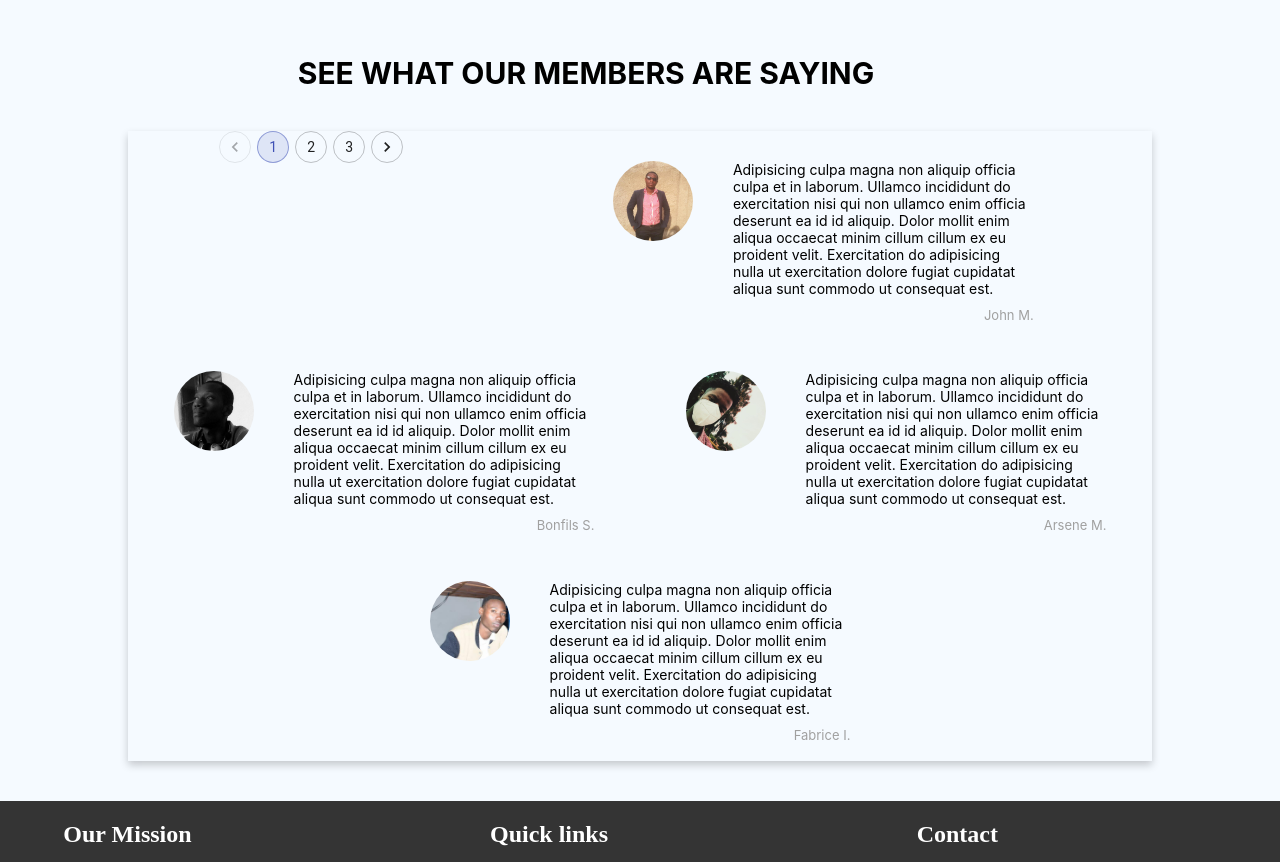
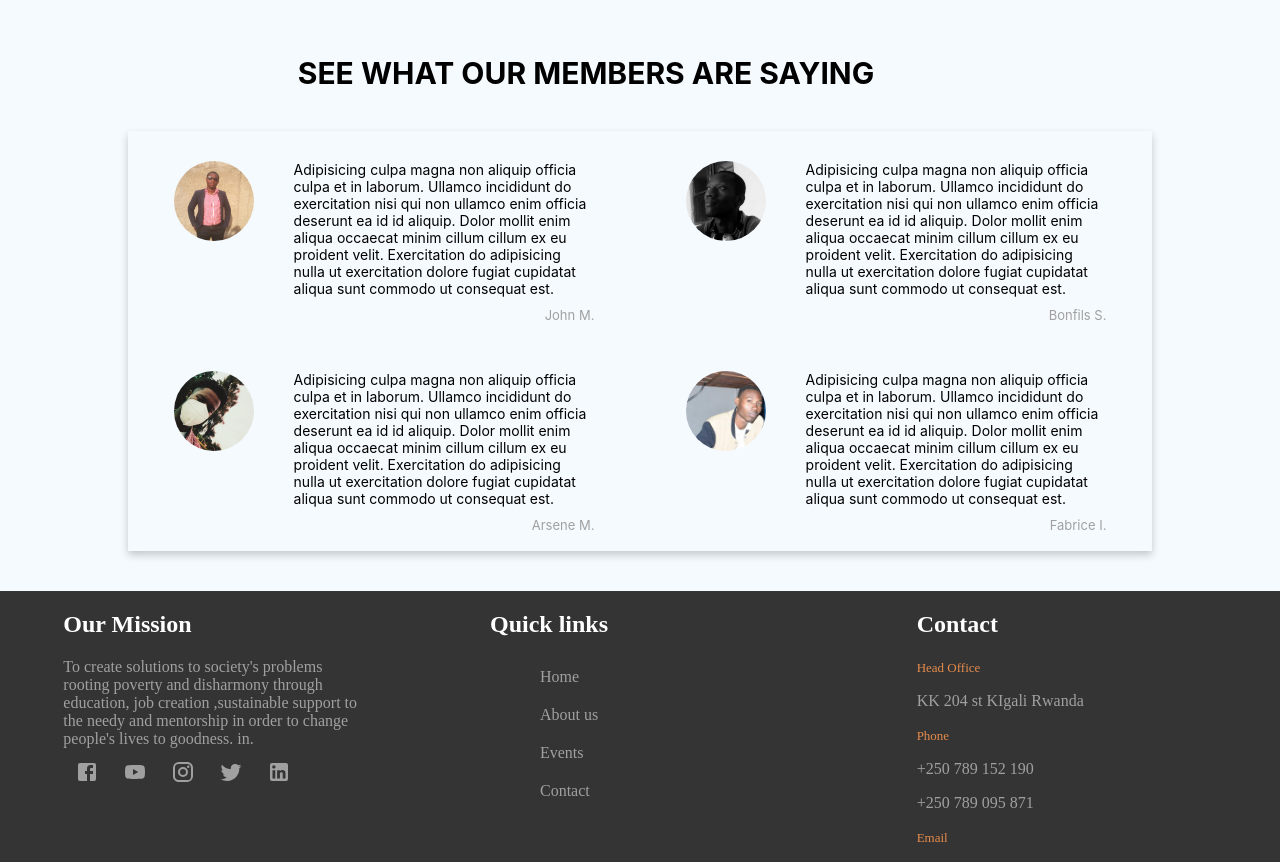
Before and after one commit to victkarangwa/bts-web, a React (Create React App) app: page / in a window 1280 px wide. Shown: the part 1640-2502 px from the top of the page. Built offline with nearby package versions, Linux system fonts and the light colour scheme; no server answers.

Commit message:
remove unnecessary code

```diff
--- a/src/components/landing/index.js
+++ b/src/components/landing/index.js
@@ -19,7 +19,7 @@ import DonateDialog from '../common/donateDialog';
 import { donateModal } from '../../redux/actions/modalActions';
 import { Helmet } from 'react-helmet';
 import { Link } from 'react-router-dom';
-import Pagination from '@material-ui/lab/Pagination';
+
 
 const useStyles = makeStyles((theme) => ({
   button: {
@@ -317,7 +317,6 @@ const Index = ({ donateModal, modal }) => {
               </div>
               <div className='wrapper'>
                 <div className='full-card'>
-                  <Pagination count={3} variant='outlined' color='primary' />
                   <div className='testimony'>
                     <div className='testimony-img'>
                       <img
```
